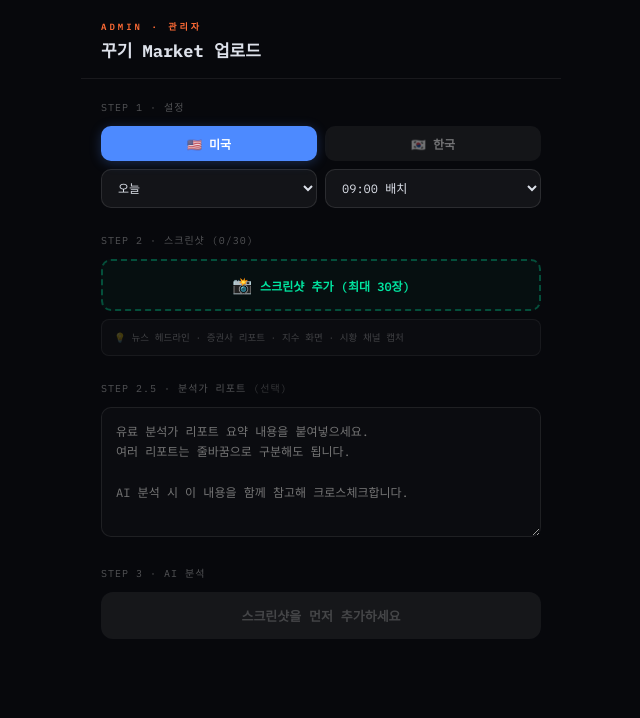
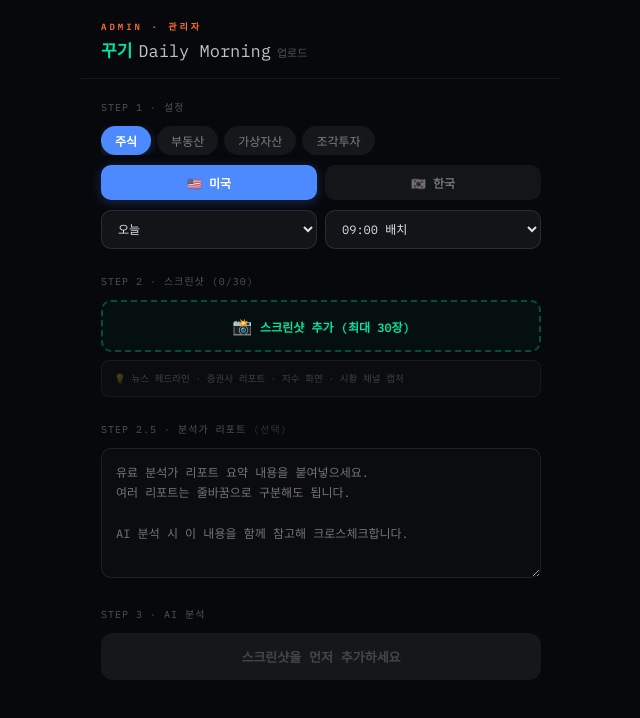
Before and after one commit to jsk65070506-dotcom/skstock, a Next.js app: page /admin in a window 1280 px wide. Shown: the top 718 px of the page, without its empty margins (319-959 px from the left). Built offline with nearby package versions, Linux system fonts and the light colour scheme.

Commit message:
feat: admin asset tabs (주식/부동산/가상자산/조각투자) + analyze market labels

```diff
--- a/pages/admin.jsx
+++ b/pages/admin.jsx
@@ -26,6 +26,13 @@ const actionColor = (a) =>
   a === "BUY" ? "#00e5a0" : a === "SELL" ? "#ff4d6d" : "#f5c842";
 
 const BATCH_TIMES = ["09:00", "13:00", "18:00", "23:00"];
+
+const ASSET_TABS = [
+  { key: "stock",  label: "주식",     color: "#4d8aff" },
+  { key: "realty", label: "부동산",   color: "#f5c842" },
+  { key: "crypto", label: "가상자산", color: "#a78bfa" },
+  { key: "frac",   label: "조각투자", color: "#00e5a0" },
+];
 const DATE_OPTIONS = (() => {
   const opts = [];
   for (let i = 0; i < 7; i++) {
@@ -116,7 +123,9 @@ const ResultPreview = ({ result, market }) => (
 
 // ── MAIN ────────────────────────────────────────────────────────────────────
 export default function MarketAdmin() {
-  const [market, setMarket] = useState("us");
+  const [assetTab, setAssetTab] = useState("stock");
+  const [stockMarket, setStockMarket] = useState("us"); // 주식 탭용 us/kr
+  const market = assetTab === "stock" ? stockMarket : assetTab; // 실제 market 키
   const [selectedDate, setSelectedDate] = useState(DATE_OPTIONS[0].value);
   const [selectedBatch, setSelectedBatch] = useState(BATCH_TIMES[0]);
   const [images, setImages] = useState([]);
@@ -223,7 +232,13 @@ export default function MarketAdmin() {
     }
   };
 
-  const accentColor = market === "us" ? "#4d8aff" : "#ff6b35";
+  const assetInfo = ASSET_TABS.find(a => a.key === assetTab);
+  const accentColor = assetTab === "stock"
+    ? (stockMarket === "us" ? "#4d8aff" : "#ff6b35")
+    : (assetInfo?.color || "#00e5a0");
+  const marketDisplayName = assetTab === "stock"
+    ? (stockMarket === "us" ? "미국 주식" : "한국 주식")
+    : assetInfo?.label;
   const totalSizeKB = images.reduce((s, img) => s + (img.sizeKB || 0), 0);
 
   return (
@@ -242,7 +257,11 @@ export default function MarketAdmin() {
 
       <div style={{ padding: "20px 20px 16px", borderBottom: "1px solid rgba(255,255,255,0.07)" }}>
         <div style={{ fontSize: 9, color: "#ff6b35", letterSpacing: 3, marginBottom: 4, fontWeight: 600 }}>ADMIN · 관리자</div>
-        <div style={{ fontSize: 17, fontWeight: 700 }}>꾸기 Market 업로드</div>
+        <div style={{ fontSize: 17, fontWeight: 700, display: "flex", alignItems: "baseline", gap: 6 }}>
+          <span style={{ color: "#00e5a0" }}>꾸기</span>
+          <span style={{ color: "rgba(255,255,255,0.75)", fontWeight: 500 }}>Daily Morning</span>
+          <span style={{ fontSize: 11, color: "rgba(255,255,255,0.3)", fontWeight: 400 }}>업로드</span>
+        </div>
       </div>
 
       <div style={{ padding: "20px 20px 80px" }}>
@@ -250,17 +269,36 @@ export default function MarketAdmin() {
         {/* STEP 1 */}
         <div style={{ marginBottom: 24 }}>
           <div style={{ fontSize: 10, color: "rgba(255,255,255,0.3)", letterSpacing: 1, marginBottom: 12 }}>STEP 1 · 설정</div>
-          <div style={{ display: "flex", gap: 8, marginBottom: 8 }}>
-            {[{ key: "us", label: "🇺🇸 미국", color: "#4d8aff" }, { key: "kr", label: "🇰🇷 한국", color: "#ff6b35" }].map((m) => (
-              <button key={m.key} onClick={() => { setMarket(m.key); reset(); }} style={{
-                flex: 1, padding: "9px 0", borderRadius: 10, border: "none", cursor: "pointer",
-                fontFamily: "inherit", fontSize: 12, fontWeight: 600, transition: "all 0.2s",
-                background: market === m.key ? m.color : "rgba(255,255,255,0.05)",
-                color: market === m.key ? "#fff" : "rgba(255,255,255,0.4)",
-                boxShadow: market === m.key ? `0 2px 12px ${m.color}44` : "none",
-              }}>{m.label}</button>
+
+          {/* 자산 카테고리 탭 */}
+          <div style={{ display: "flex", gap: 6, marginBottom: 10, overflowX: "auto" }}>
+            {ASSET_TABS.map((a) => (
+              <button key={a.key} onClick={() => { setAssetTab(a.key); reset(); }} style={{
+                flexShrink: 0, padding: "6px 14px", borderRadius: 20, border: "none", cursor: "pointer",
+                fontFamily: "inherit", fontSize: 12, fontWeight: assetTab === a.key ? 700 : 500,
+                transition: "all 0.18s",
+                background: assetTab === a.key ? a.color : "rgba(255,255,255,0.06)",
+                color: assetTab === a.key ? (a.key === "realty" || a.key === "frac" ? "#07080c" : "#fff") : "rgba(255,255,255,0.45)",
+                boxShadow: assetTab === a.key ? `0 2px 10px ${a.color}44` : "none",
+              }}>{a.label}</button>
             ))}
           </div>
+
+          {/* 주식 탭: 미국/한국 토글 */}
+          {assetTab === "stock" && (
+            <div style={{ display: "flex", gap: 8, marginBottom: 10 }}>
+              {[{ key: "us", label: "🇺🇸 미국", color: "#4d8aff" }, { key: "kr", label: "🇰🇷 한국", color: "#ff6b35" }].map((m) => (
+                <button key={m.key} onClick={() => { setStockMarket(m.key); reset(); }} style={{
+                  flex: 1, padding: "9px 0", borderRadius: 10, border: "none", cursor: "pointer",
+                  fontFamily: "inherit", fontSize: 12, fontWeight: 600, transition: "all 0.2s",
+                  background: stockMarket === m.key ? m.color : "rgba(255,255,255,0.05)",
+                  color: stockMarket === m.key ? "#fff" : "rgba(255,255,255,0.4)",
+                  boxShadow: stockMarket === m.key ? `0 2px 12px ${m.color}44` : "none",
+                }}>{m.label}</button>
+              ))}
+            </div>
+          )}
+
           <div style={{ display: "flex", gap: 8 }}>
             <select value={selectedDate} onChange={(e) => setSelectedDate(e.target.value)} style={{ flex: 1, padding: "10px 12px", borderRadius: 10, fontFamily: "inherit", background: "rgba(255,255,255,0.05)", border: "1px solid rgba(255,255,255,0.1)", color: "#dde1ea", fontSize: 12, outline: "none", cursor: "pointer" }}>
               {DATE_OPTIONS.map((o) => <option key={o.value} value={o.value} style={{ background: "#1a1c24" }}>{o.label}</option>)}
@@ -370,7 +408,7 @@ export default function MarketAdmin() {
                   {images.length}장 분석 중...
                 </span>
               : images.length
-                ? `✦ 분석하기 (${images.length}장 · ${market === "us" ? "미국" : "한국"} ${selectedBatch})`
+                ? `✦ 분석하기 (${images.length}장 · ${marketDisplayName} ${selectedBatch})`
                 : "스크린샷을 먼저 추가하세요"
             }
           </button>
@@ -402,7 +440,7 @@ export default function MarketAdmin() {
                   cursor: publishing ? "not-allowed" : "pointer",
                   boxShadow: !publishing ? `0 4px 20px ${accentColor}44` : "none",
                 }}>
-                  {publishing ? "발행 중..." : `🚀 서비스에 발행 (${selectedDate} · ${selectedBatch})`}
+                  {publishing ? "발행 중..." : `🚀 서비스에 발행 (${marketDisplayName} · ${selectedDate} · ${selectedBatch})`}
                 </button>
               )}
               {published && (
--- a/pages/api/analyze.js
+++ b/pages/api/analyze.js
@@ -10,7 +10,13 @@ export default async function handler(req, res) {
   if (!images?.length) return res.status(400).json({ error: "이미지가 없습니다" });
   if (!process.env.KKUGI_ANTHROPIC_API_KEY) return res.status(500).json({ error: "ANTHROPIC_API_KEY 미설정" });
 
-  const marketLabel = market === "us" ? "미국 주식시장" : "한국 주식시장";
+  const marketLabel =
+    market === "us"     ? "미국 주식시장" :
+    market === "kr"     ? "한국 주식시장" :
+    market === "realty" ? "한국 부동산 시장" :
+    market === "crypto" ? "가상자산(암호화폐) 시장" :
+    market === "frac"   ? "조각투자 시장(부동산·음악·미술·명품 등 실물자산 조각투자)" :
+    "주식시장";
 
   const content = [
     ...images.map((img) => ({
```
Also changed, not shown: 1 other file (tests, documents, lock files or other folders).
